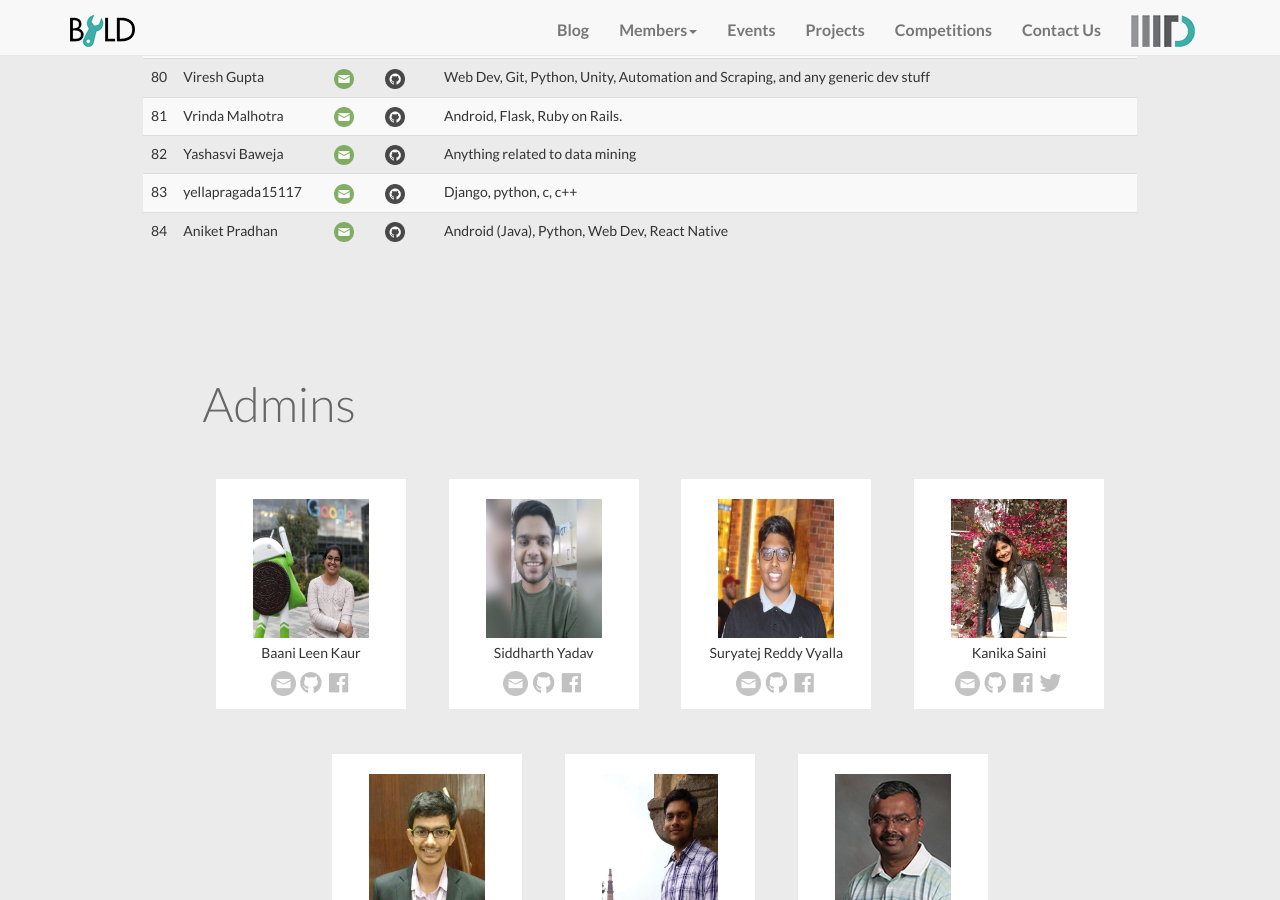
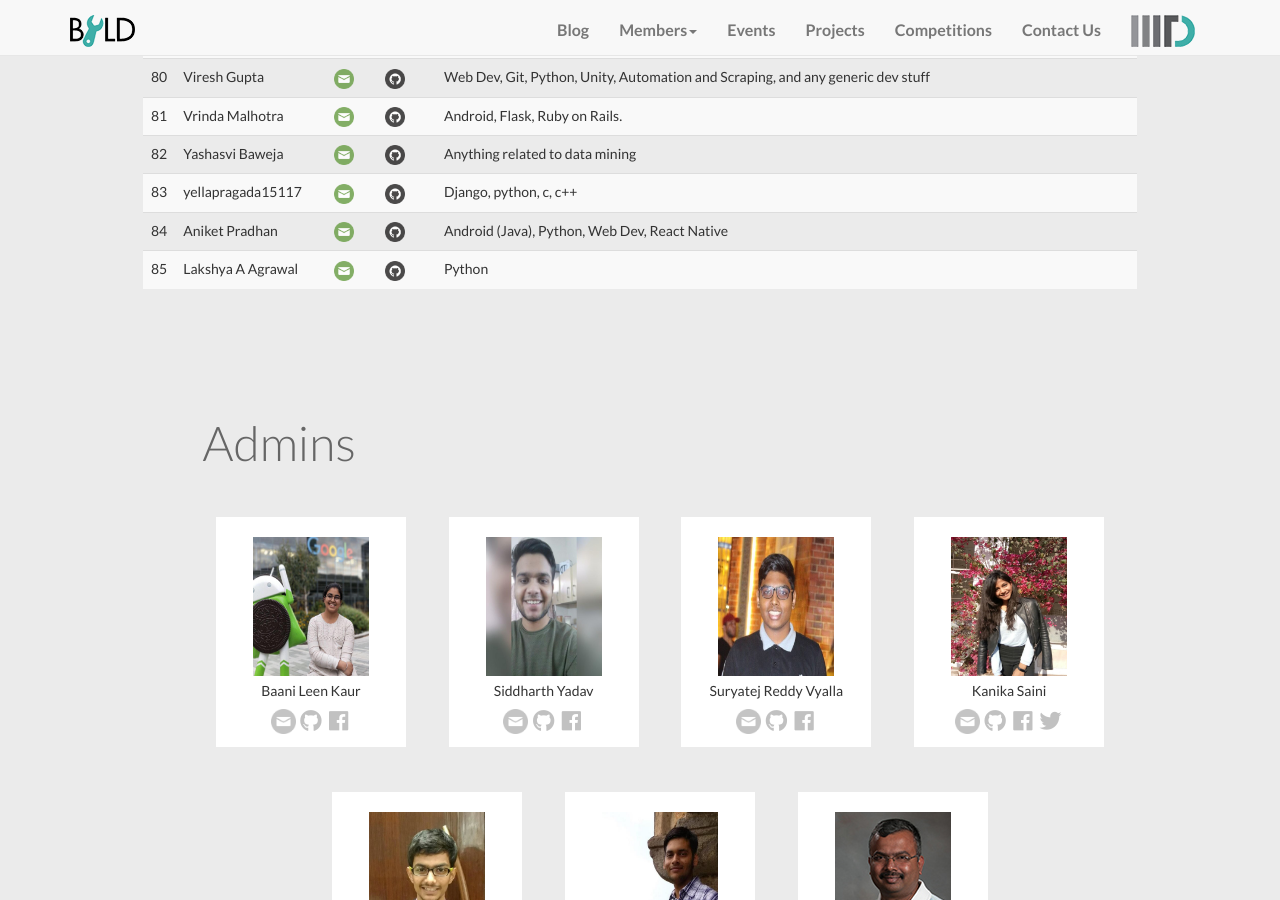
Before and after one commit to IIIT-Delhi/byld-website, a Jekyll site: the page built from site/members.md, in a window 1280 px wide and 900 px high, scrolled down 3657 px. Built offline with Jekyll 4.4.1, drawn with Linux system fonts in a browser that asks for light colours; nearby versions of some CDN libraries.

Commit message:
Added Lakshya A Agrawal

```diff
--- a/site/members.md
+++ b/site/members.md
@@ -454,4 +454,9 @@ members:
   github: Aniket-Pradhan
   skills: Android (Java), Python, Web Dev, React Native
 
+- email: lakshya18242
+  name: Lakshya A Agrawal
+  github: LakshyAAAgrawal
+  skills: Python
+
 ---
```
